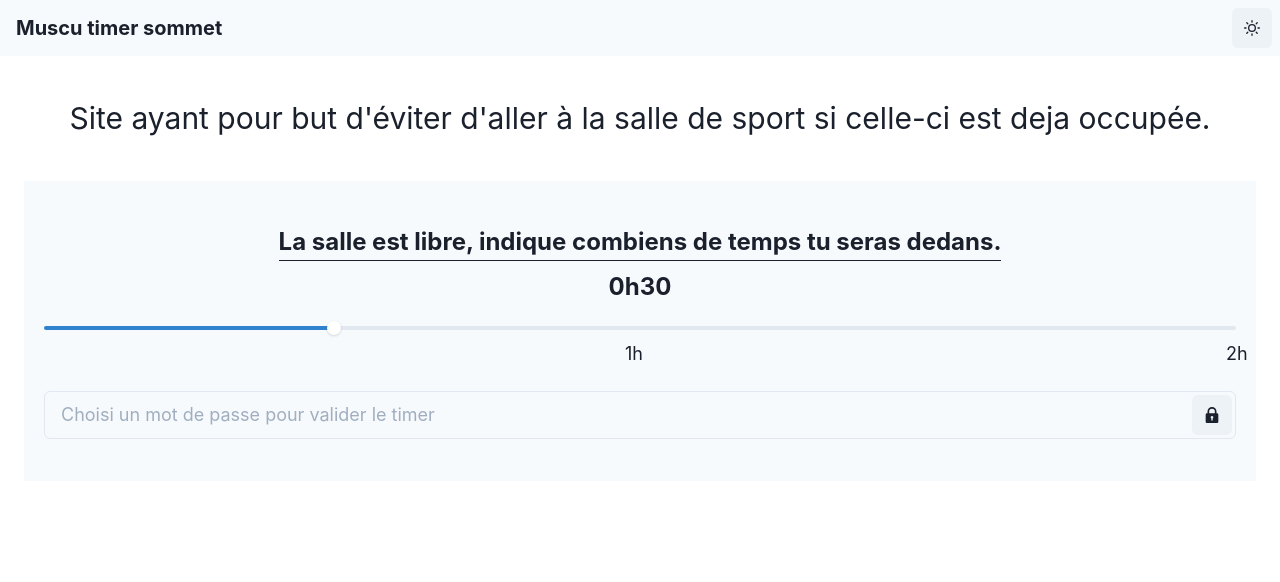
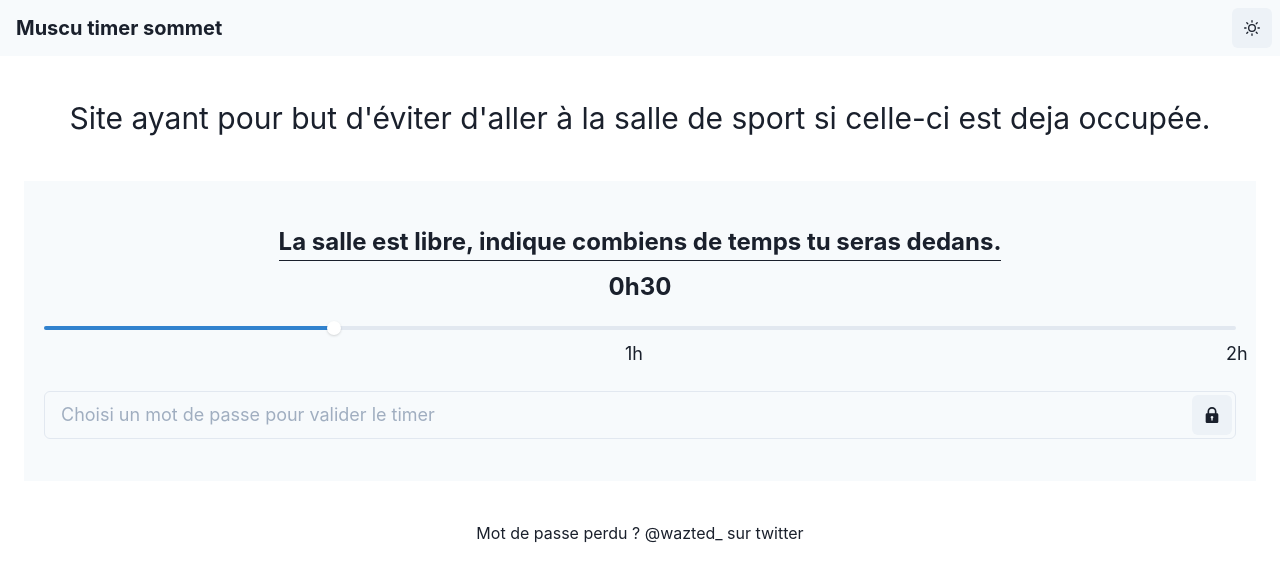
Before and after one commit to Wazted/SalleMuscuSite, a Next.js app: page / in a window 1280 px wide. Shown: the top 582 px of the page. Built offline with nearby package versions, Linux system fonts and the light colour scheme; no server answers.

Commit message:
message d'aide

```diff
--- a/pages/index.js
+++ b/pages/index.js
@@ -158,6 +158,7 @@ export default function Home() {
               </InputGroup>
             </Flex>
           }
+        <Text textAlign={"center"}>{"Mot de passe perdu ? @wazted_ sur twitter"}</Text>
       </Flex>
     </div>
   )
```
